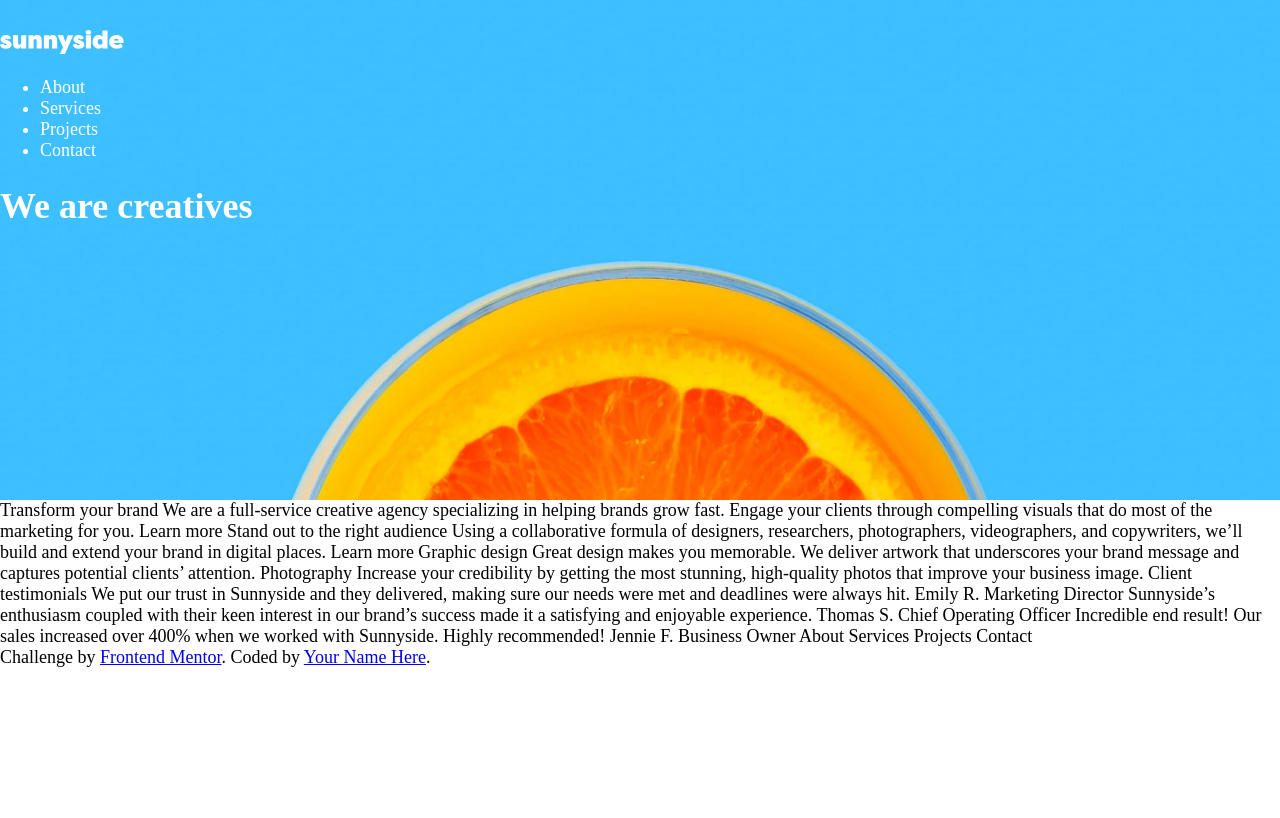
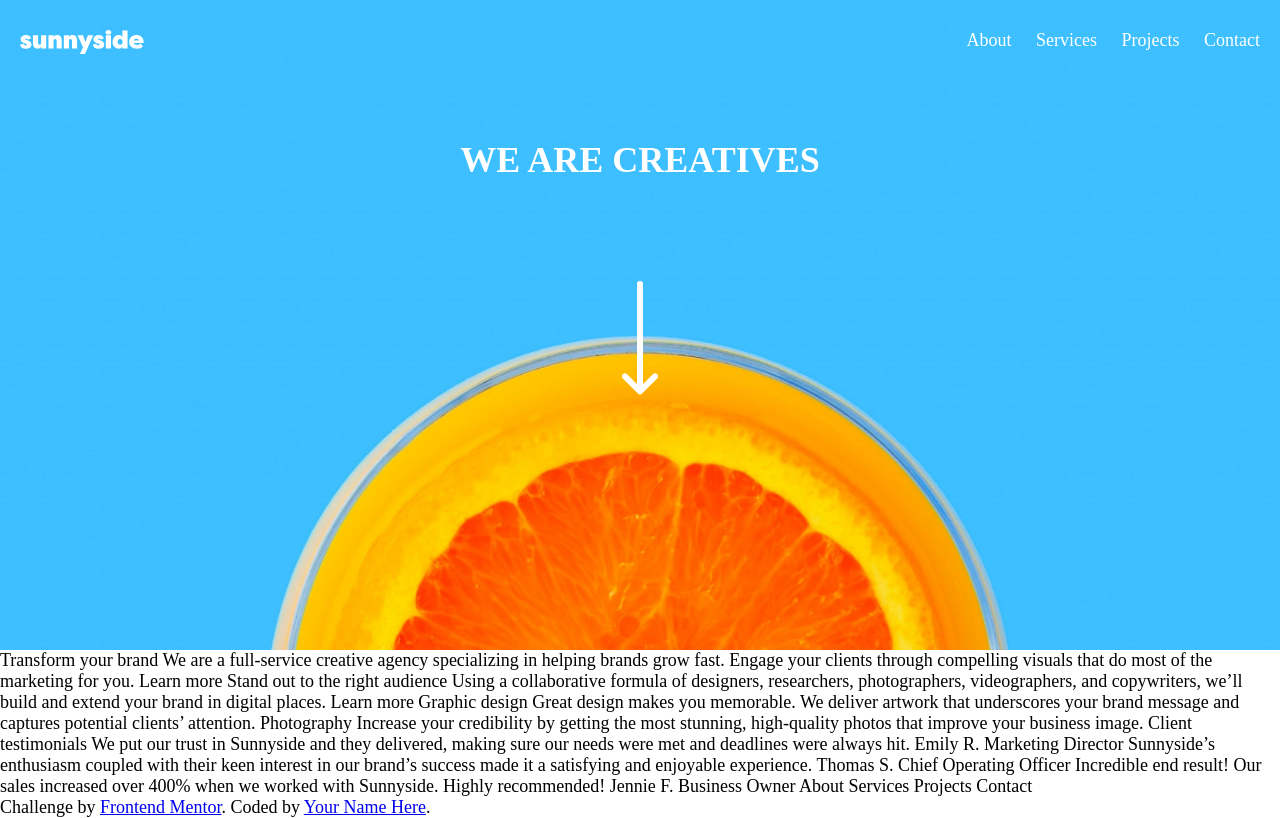
Before and after one commit to KalkidanTaye/sunnyside-agency-landing-page, a plain HTML site: page index.html in a window 1280 px wide. Drawn offline with Linux system fonts and the light colour scheme.

Commit message:
Style: header title and arrow

```diff
--- a/index.html
+++ b/index.html
@@ -24,8 +24,13 @@
           <li>Projects</li>
           <li>Contact</li>
         </ul>
-        <h1 class="header_title">We are creatives</h1>
       </div>
+      <h1 class="header_title">We are creatives</h1>
+      <img
+        src="./images/icon-arrow-down.svg"
+        class="header_arrow"
+        alt="arrow"
+      />
     </header>
     Transform your brand We are a full-service creative agency specializing in
     helping brands grow fast. Engage your clients through compelling visuals
--- a/style.css
+++ b/style.css
@@ -7,13 +7,36 @@ header {
   background-size: cover;
   background-repeat: no-repeat;
   background-position: center;
-  height: 500px;
+  height: 650px;
 }
 .header_content {
   color: white;
+  display: flex;
+}
+.header_menu {
+  margin-left: auto;
+  order: 2;
+  margin-top: 30px;
+}
+.header_menu li {
+  display: inline;
+  padding-right: 20px;
 }
 .header_logo {
   width: auto;
   height: 100%;
   margin-top: 30px;
+  margin-left: 20px;
 }
+.header_title {
+  color: white;
+  text-align: center;
+  text-transform: uppercase;
+  margin-top: 70px;
+}
+.header_arrow {
+  color: white;
+  display: block;
+  margin: auto;
+  margin-top: 100px;
+}
```
